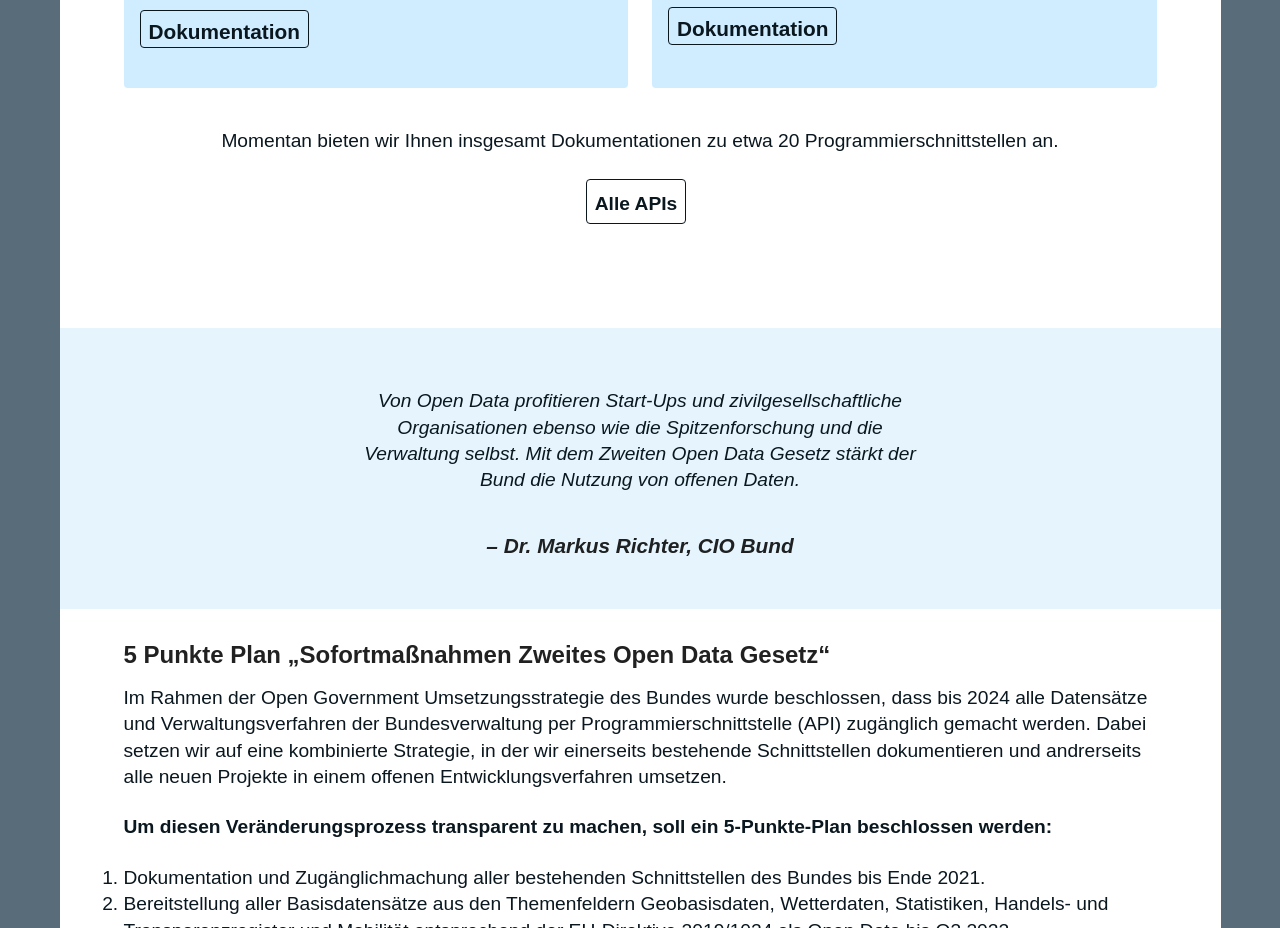
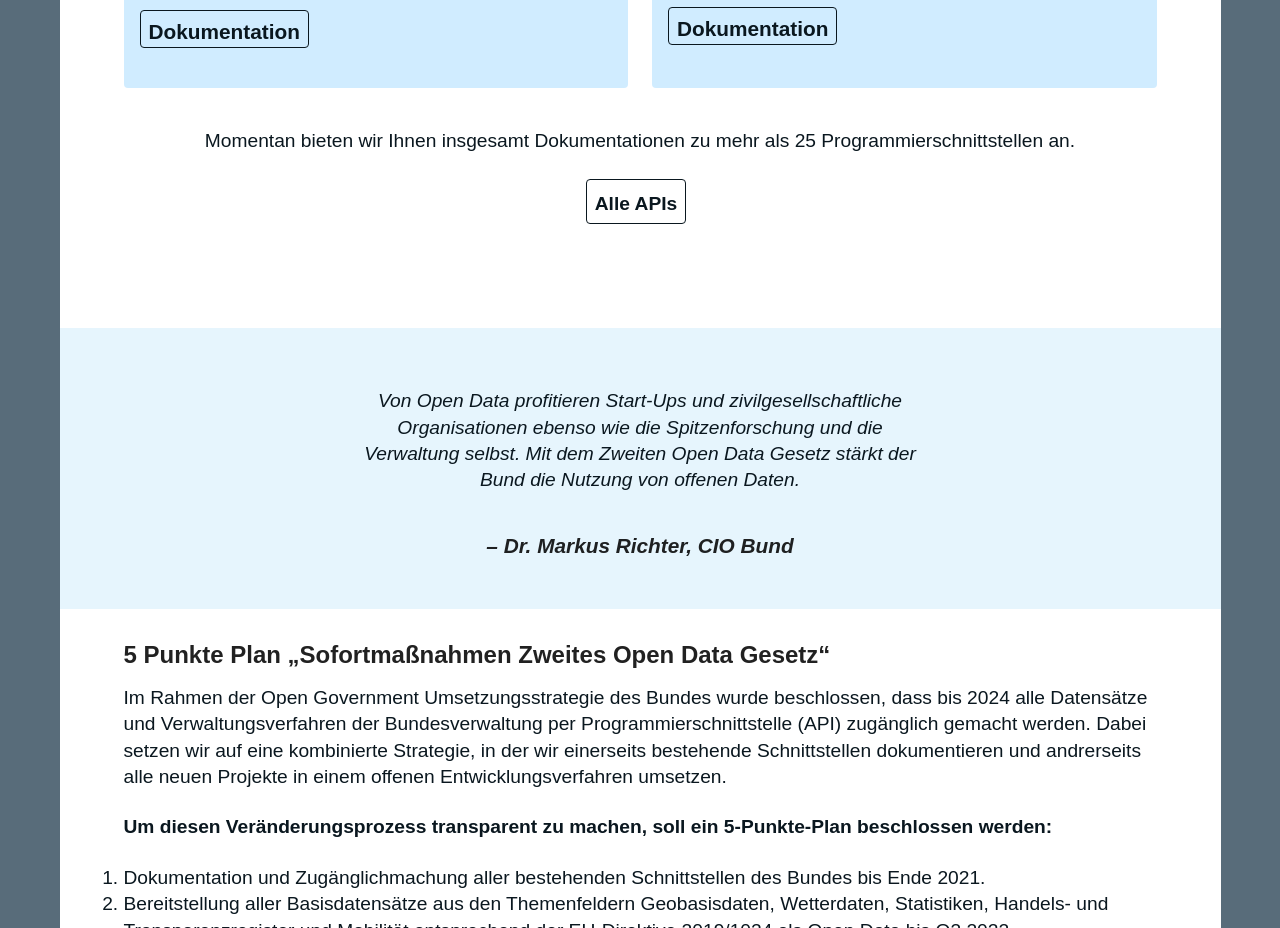
Before and after one commit to bundesAPI/landing, a Vue app: page / in a window 1280 px wide. Shown: the part 2480-3408 px from the top of the page. Built offline with nearby package versions, Linux system fonts and the light colour scheme; a web font is replaced by a local one.

Commit message:
Update Home.vue
Replaced "etwa 20" with "mehr als 25"

```diff
--- a/src/components/Home.vue
+++ b/src/components/Home.vue
@@ -100,7 +100,7 @@
         </v-card>
       </v-col>
       <v-col class="col-12 all-apis">
-        <p>Momentan bieten wir Ihnen insgesamt Dokumentationen zu etwa 20 Programmierschnittstellen an.</p>
+        <p>Momentan bieten wir Ihnen insgesamt Dokumentationen zu mehr als 25 Programmierschnittstellen an.</p>
             <a href="/apis" class="all-apis-btn">
               <span class="doc-btn">Alle APIs</span>
             </a>
```
